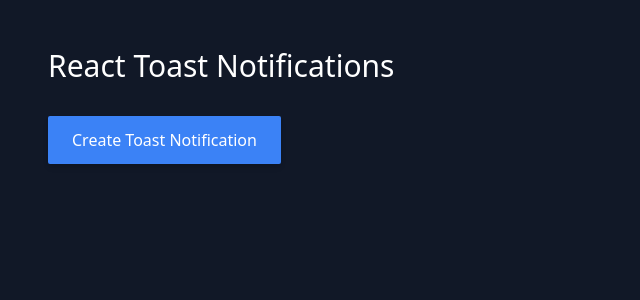
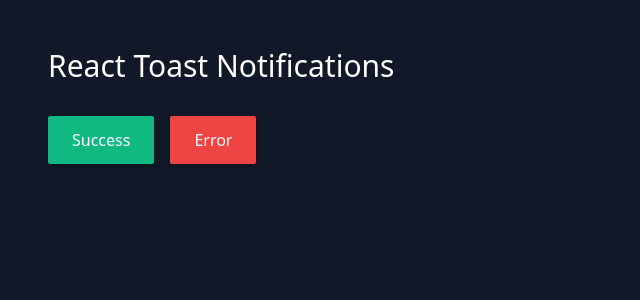
Before and after one commit to louis-young/react-toast-notifications, a React (Create React App) app: page / in a window 1280 px wide. Shown: the top 300 px of the page, without its empty margins (0-640 px from the left). Built offline with nearby package versions, Linux system fonts and the light colour scheme.

Commit message:
Add support for different toast notification types

```diff
--- a/package.json
+++ b/package.json
@@ -11,6 +11,7 @@
     "@types/node": "^12.20.7",
     "@types/react": "^17.0.3",
     "@types/react-dom": "^17.0.3",
+    "classnames": "^2.3.1",
     "react": "^17.0.2",
     "react-dom": "^17.0.2",
     "react-scripts": "4.0.3",
--- a/src/Application.tsx
+++ b/src/Application.tsx
@@ -1,24 +1,22 @@
-import { useState } from "react";
 import { useToastNotifications } from "./hooks/useToastNotifications";
+import type { ToastNotificationType } from "./context/toastNotifications/types";
 
 export const Application = () => {
   const { toast } = useToastNotifications();
 
-  const [
-    createToastNotificationButtonClickCount,
-    setCreateToastNotificationButtonClickCount,
-  ] = useState(1);
-
-  const handleCreateToastNotificationButtonClick = () => {
-    toast({
-      text: `My favourite number is ${createToastNotificationButtonClickCount}.`,
-    });
-
-    setCreateToastNotificationButtonClickCount(
-      (previousCreateToastNotificationButtonClickCount) =>
-        previousCreateToastNotificationButtonClickCount + 1
-    );
-  };
+  const toastNotificationTypes: {
+    buttonBackgroundColour: string;
+    toastNotificationType: ToastNotificationType;
+  }[] = [
+    {
+      buttonBackgroundColour: "bg-green-500",
+      toastNotificationType: "success",
+    },
+    {
+      buttonBackgroundColour: "bg-red-500",
+      toastNotificationType: "error",
+    },
+  ];
 
   return (
     <div className="p-12 h-screen bg-gray-900">
@@ -26,12 +24,25 @@ export const Application = () => {
 
       <hr className="h-8 border-none" />
 
-      <button
-        className="rounded-sm py-3 px-6 shadow-md bg-blue-500 text-white font-medium"
-        onClick={handleCreateToastNotificationButtonClick}
-      >
-        Create Toast Notification
-      </button>
+      <ul className="flex gap-4">
+        {toastNotificationTypes.map(
+          ({ buttonBackgroundColour, toastNotificationType }) => (
+            <li key={toastNotificationType}>
+              <button
+                className={`rounded-sm py-3 px-6 shadow-md text-white font-medium capitalize ${buttonBackgroundColour}`}
+                onClick={() => {
+                  toast({
+                    text: `A ${toastNotificationType} toast notification.`,
+                    type: toastNotificationType,
+                  });
+                }}
+              >
+                {toastNotificationType}
+              </button>
+            </li>
+          )
+        )}
+      </ul>
     </div>
   );
 };
--- a/src/components/ToastNotification/index.tsx
+++ b/src/components/ToastNotification/index.tsx
@@ -1,8 +1,10 @@
+import classNames from "classnames";
 import { useEffect } from "react";
 import type { ToastNotificationProps } from "./types";
 
 export const ToastNotification = ({
   text,
+  type,
   deleteToastNotification,
 }: ToastNotificationProps) => {
   useEffect(() => {
@@ -14,7 +16,13 @@ export const ToastNotification = ({
   }, [deleteToastNotification]);
 
   return (
-    <li className="rounded-md py-4 px-6 bg-gray-800">
+    <li
+      className={classNames({
+        "rounded-md py-4 px-6 bg-white": true,
+        "bg-green-500": type === "success",
+        "bg-red-500": type === "error",
+      })}
+    >
       <p className="text-white text-md font-medium">{text}</p>
     </li>
   );
--- a/src/components/ToastNotification/types.ts
+++ b/src/components/ToastNotification/types.ts
@@ -1,6 +1,10 @@
-import { ToastNotification } from "../../context/toastNotifications/types";
+import {
+  ToastNotification,
+  ToastNotificationType,
+} from "../../context/toastNotifications/types";
 
 export interface ToastNotificationProps {
   text: ToastNotification["text"];
+  type: ToastNotificationType;
   deleteToastNotification: () => void;
 }
--- a/src/components/ToastNotificationsList/index.tsx
+++ b/src/components/ToastNotificationsList/index.tsx
@@ -9,9 +9,10 @@ export const ToastNotificationsList = ({
 
   return (
     <ul className="fixed top-8 left-1/2 transform -translate-x-1/2 flex flex-col gap-4">
-      {toastNotifications.map(({ id, text }) => (
+      {toastNotifications.map(({ id, text, type }) => (
         <ToastNotification
           text={text}
+          type={type}
           deleteToastNotification={() => deleteToastNotification({ id })}
           key={id}
         />
--- a/src/context/toastNotifications/index.tsx
+++ b/src/context/toastNotifications/index.tsx
@@ -36,19 +36,15 @@ export const ToastNotificationsProvider = ({
     initialToastNotifications
   );
 
-  const createToastNotification = ({
-    text,
-  }: {
-    text: ToastNotificationType["text"];
-  }) => {
+  const createToastNotification = (
+    toastNotification: Omit<ToastNotificationType, "id">
+  ) => {
     const id = uuid();
 
-    const toastNotification = {
-      id,
-      text,
-    };
-
-    dispatchToastNotifications({ type: "create", toastNotification });
+    dispatchToastNotifications({
+      type: "create",
+      toastNotification: { ...toastNotification, id },
+    });
   };
 
   const deleteToastNotification = ({
--- a/src/context/toastNotifications/types.ts
+++ b/src/context/toastNotifications/types.ts
@@ -1,16 +1,17 @@
 import type { ReactNode } from "react";
 
+export type ToastNotificationType = "success" | "error";
+
 export interface ToastNotification {
+  id: string;
   text: string;
-  id: string;
+  type: ToastNotificationType;
 }
 
 export type ToastNotificationsContextValue = {
-  createToastNotification: ({
-    text,
-  }: {
-    text: ToastNotification["text"];
-  }) => void;
+  createToastNotification: (
+    toastNotification: Omit<ToastNotification, "id">
+  ) => void;
   deleteToastNotification: ({ id }: { id: ToastNotification["id"] }) => void;
 };
 
--- /dev/null
+++ b/src/hooks/useToastNotifications/types.ts
@@ -0,0 +1,5 @@
+import type { ToastNotification } from "../../context/toastNotifications/types";
+
+export interface ToastParameters {
+  toastNotification: (toastNotification: Omit<ToastNotification, "id">) => void;
+}
```
Also changed, not shown: 1 other file (tests, documents, lock files or other folders).
